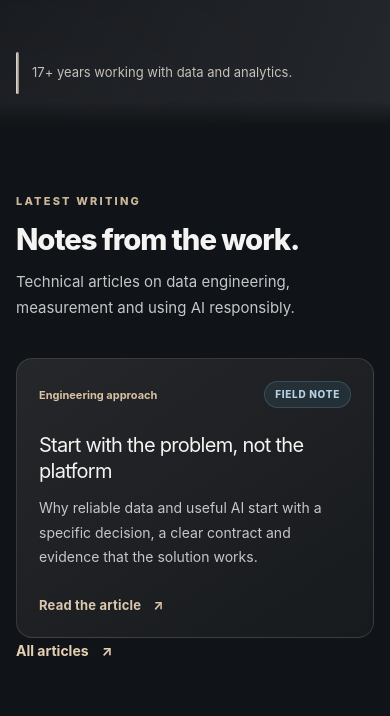
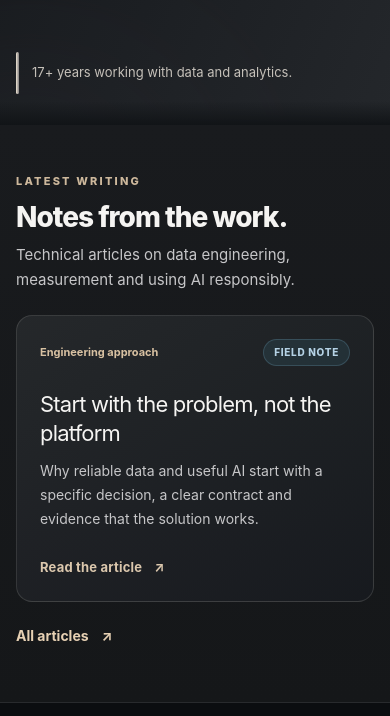
Before and after one commit to Mayo-Racek/mayo-racek.github.io, an Astro site: page / in a window 390 px wide. Shown: the part 720-1436 px from the top of the page. Built offline with nearby package versions, Linux system fonts and the light colour scheme; Astro itself is replaced by a stand-in of ours.

Commit message:
Align styles, metadata and sitemap with technical blog

```diff
--- a/public/styles.css
+++ b/public/styles.css
@@ -1196,3 +1196,22 @@ body{background:#101317;color:var(--ink)}
  .services-landing .service-card{min-height:0}
  .service-card-question{margin-top:3px}
 }
+
+/* Blog-first edition: one personal hero, one recent-writing feature.
+   Existing responsive portrait, accessible navigation and typography remain. */
+.home-writing{padding:clamp(48px,6vw,78px) 0 83px;background:linear-gradient(180deg,#191b1e,#151719)}
+.home-writing .section-head{margin-bottom:22px}
+.home-writing .section-head h2{font-size:clamp(28px,3.2vw,39px);margin:10px 0}
+.home-writing .section-head p{font-size:15px;line-height:1.65;max-width:680px}
+.home-writing .post-grid{display:grid;grid-template-columns:minmax(0,750px)}
+.home-writing .post-card{width:100%;min-height:0;padding:28px}
+.home-writing .post-card h3{font-size:clamp(22px,2.4vw,29px)}
+.home-writing-all{display:inline-flex;margin-top:23px;font-size:14px}
+.blog-listing{padding-top:52px;padding-bottom:82px}
+@media(max-width:600px){
+ .hero h1{letter-spacing:-.048em}
+ .hero-intro{font-size:14px;line-height:1.6}
+ .home-writing{padding:42px 0 55px}
+ .home-writing .post-card{padding:23px}
+ .home-writing .post-card h3{font-size:22px}
+}
```
